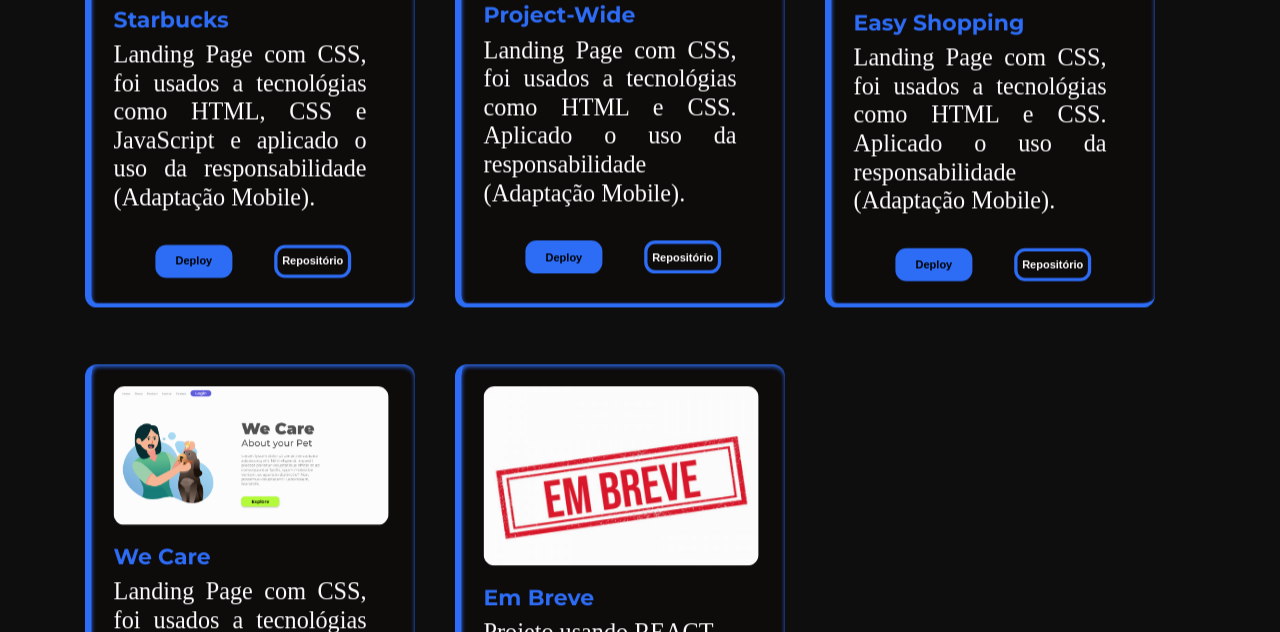
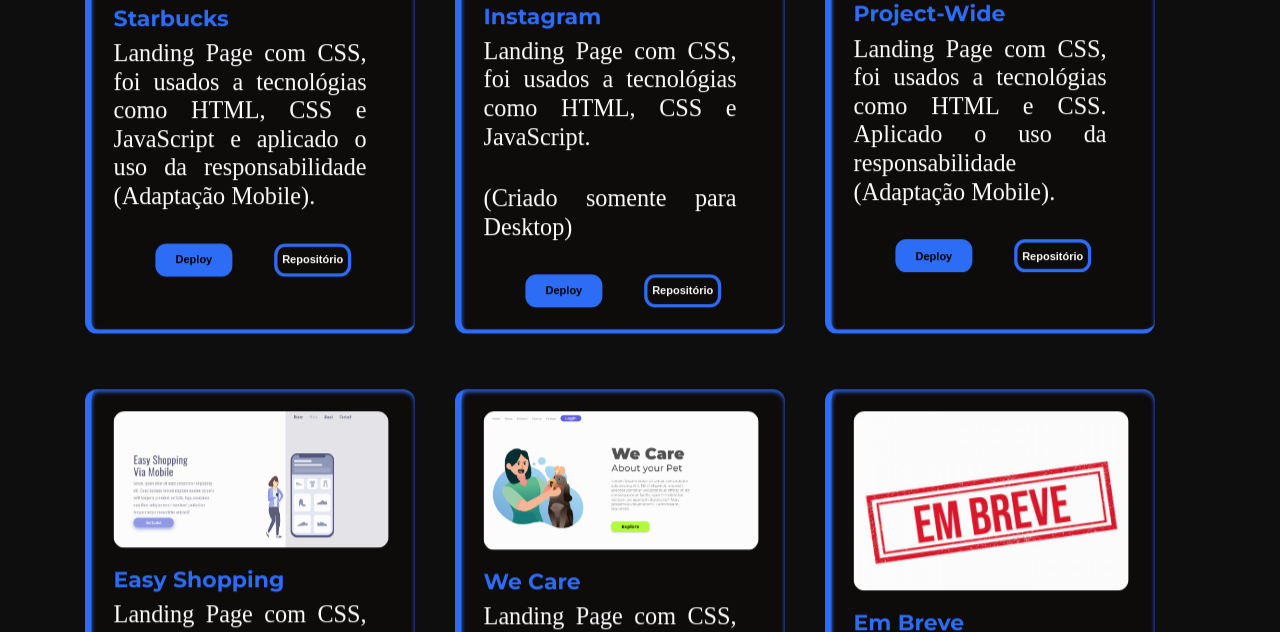
Before and after one commit to luizcarlos06/portifolio, a plain HTML site: page index.html in a window 1280 px wide. Shown: the part 3230-3862 px from the top of the page. Drawn offline with nearby package versions, Linux system fonts and the light colour scheme.

Commit message:
Instagram att

```diff
--- a/index.html
+++ b/index.html
@@ -186,6 +186,21 @@
         </div>
       </div>
 
+      <div class="card">
+        <img src="assets/imageProjects/instagram.png" alt="Instagram">
+        <div class="description">
+          <h3>Instagram</h3>
+          <p>Landing Page com CSS, foi usados a tecnológias como HTML, CSS e JavaScript.</p>
+          <p>(Criado somente para Desktop)</p>
+
+          <div class="projectLinks">
+            <a href="https://projetoinstagram.vercel.app/" target="_blank">
+              <button>Deploy</button></a></a>
+            <a href="https://github.com/luizcarlos06/projetoinstagram" target="_blank">
+              <button>Repositório</button></a>
+          </div>
+        </div>
+      </div>
 
       <div class="card">
         <img src="assets/imageProjects/project-wide.png" alt="Starbucks">
```
Also changed, not shown: assets/imageProjects/instagram.png (added).
